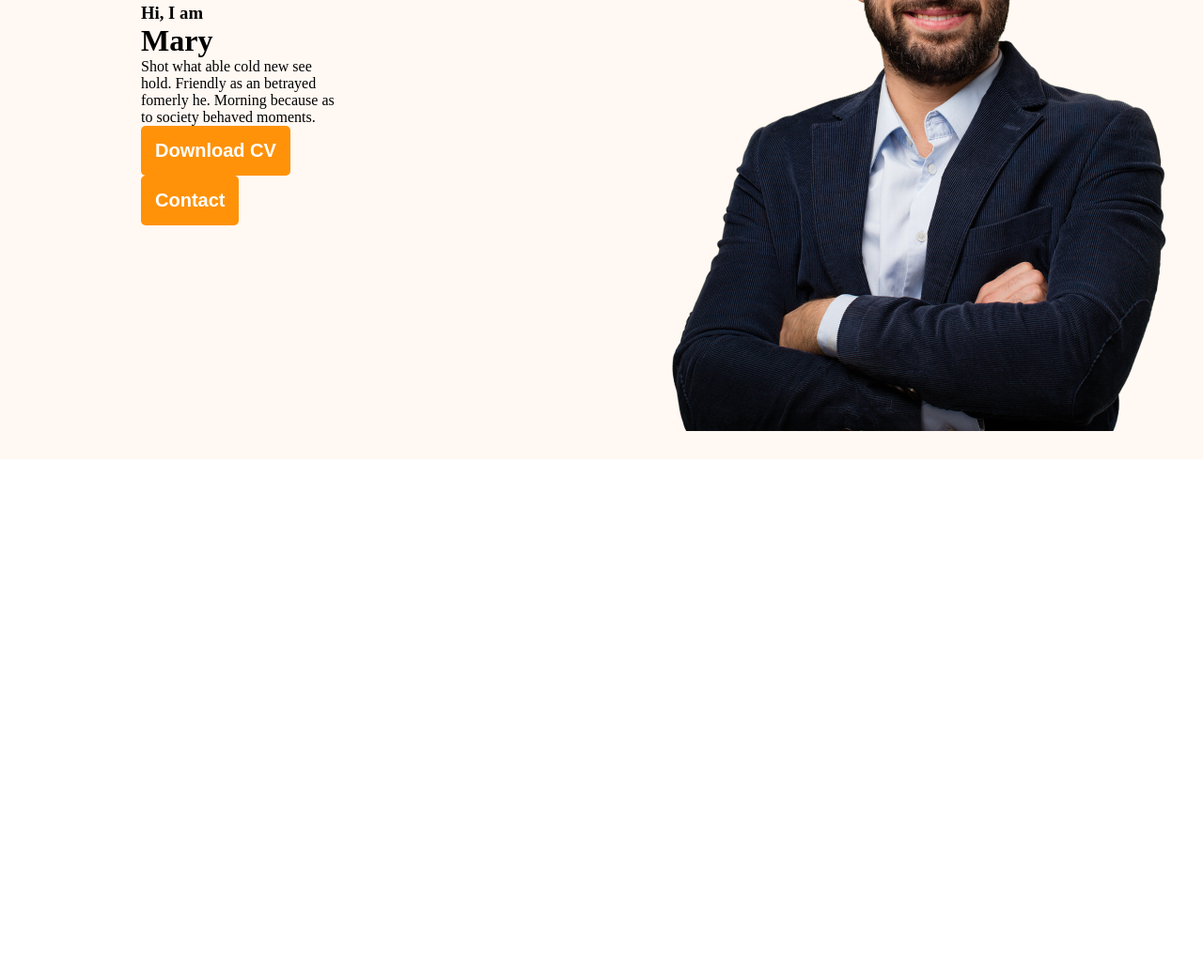
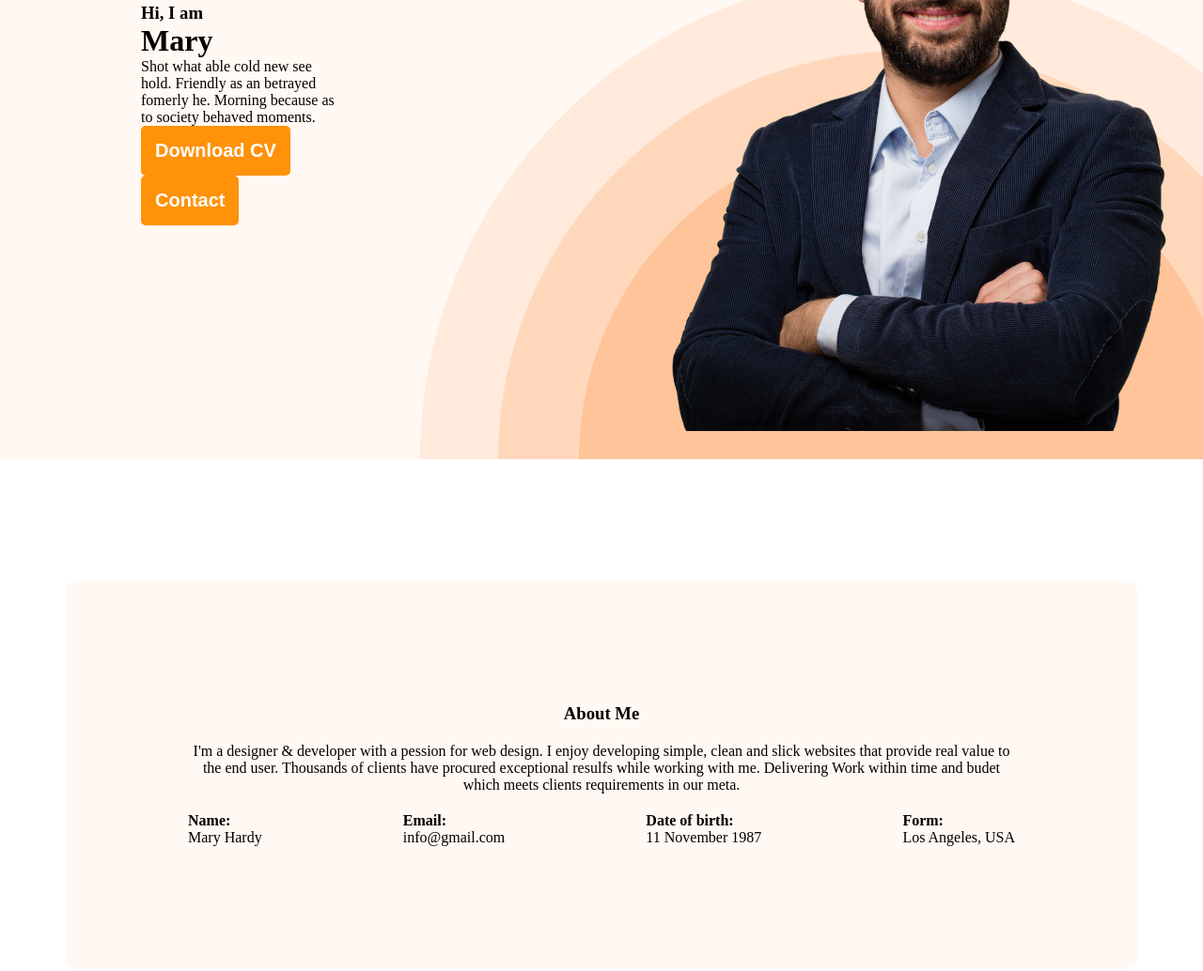
Before and after one commit to meizan2142/Portfolio-Website, a plain HTML site: page index.html in a window 1280 px wide. Shown: the part 420-1454 px from the top of the page at 94% size. Before the commit the page ends 909 px from the top, so only its background shows below. Drawn offline with Linux system fonts and the light colour scheme.

Commit message:
about section done

```diff
--- a/index.html
+++ b/index.html
@@ -28,7 +28,30 @@
         </div>
     </header>
     <main>
-
+        <section class="about">
+            <h3 class="section-title">About Me</h3>
+            <p class="section-description">
+                I'm a designer & developer with a pession for web design. I enjoy developing simple, clean and slick websites that provide real value to the end user. Thousands of clients have procured exceptional resulfs while working with me. Delivering Work within time and budet which meets clients requirements in our meta.
+            </p>
+            <div class="about-info-container">
+                <div class="about-info">
+                    <h4 class="info-title">Name:</h4>
+                    <p class="info-description">Mary Hardy</p>
+                </div>
+                <div class="about-info">
+                    <h4 class="info-title">Email:</h4>
+                    <p class="info-description">info@gmail.com</p>
+                </div>
+                <div class="about-info">
+                    <h4 class="info-title">Date of birth:</h4>
+                    <p class="info-description">11 November 1987 </p>
+                </div>
+                <div class="about-info">
+                    <h4 class="info-title">Form:</h4>
+                    <p class="info-description">Los Angeles, USA</p>
+                </div>
+            </div>
+        </section>
     </main>
     <footer>
 
--- a/styles.css
+++ b/styles.css
@@ -68,6 +68,9 @@ nav ul li button:hover {
 
 .header {
     background-color: #FFF8F3;
+    background-image: url(icons/header_bg.png);
+    background-repeat: no-repeat;
+    background-position: bottom right;
 }
 
 .banner {
@@ -81,3 +84,30 @@ nav ul li button:hover {
     margin-right: 300px;
     gap: 20px;
 }
+
+main {
+    max-width: 1140px;
+    margin: 0 auto;
+}
+
+.about {
+    padding: 130px;
+    border-radius: 10px;
+    background-color: #FFF8F3;
+    margin: 130px 0;
+}
+.about .section-title {
+    text-align: center;
+}
+
+.about .section-description {
+    text-align: center;
+    margin-top: 20px;
+}
+
+.about-info-container {
+    display: flex;
+    justify-content: space-between;
+    align-items: center;
+    margin-top: 20px;
+}
```
